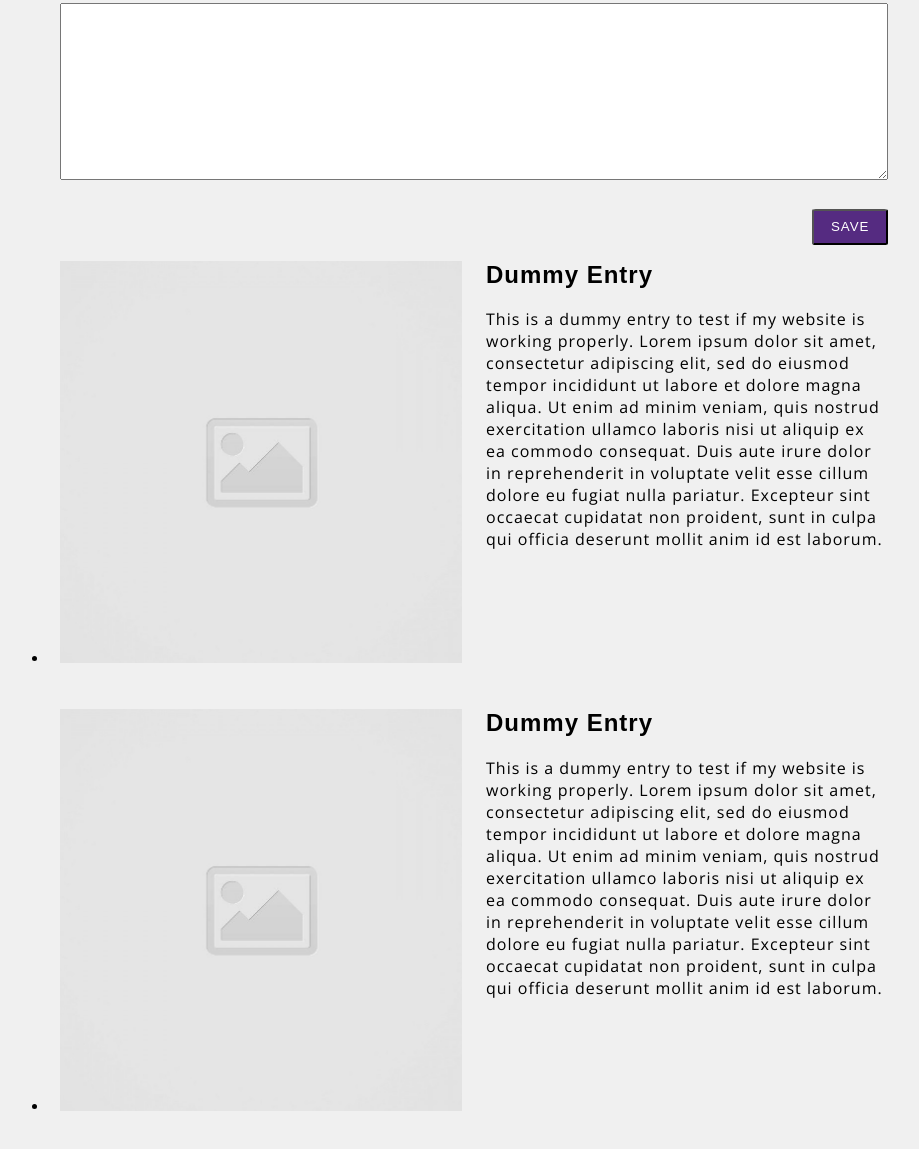
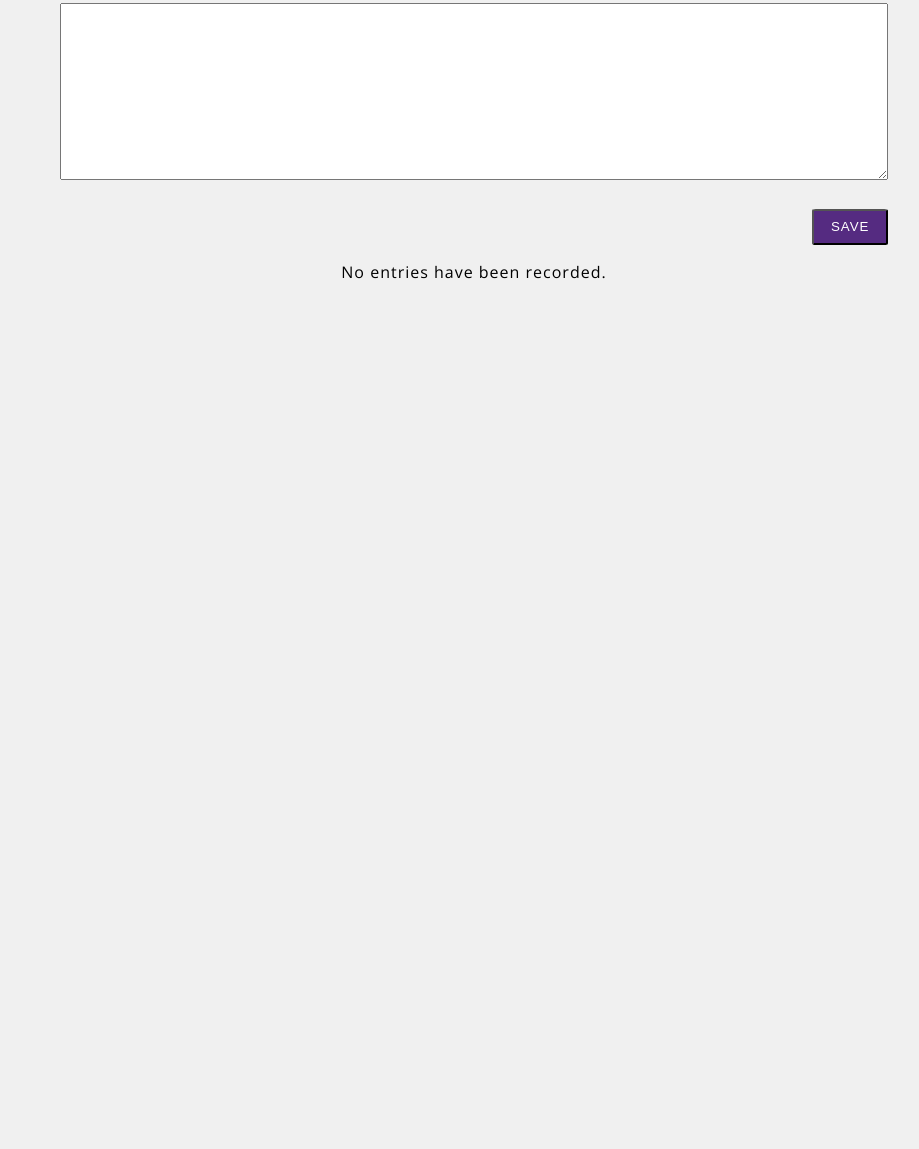
Before and after one commit to silva-tim/code-journal, a website: page index.html in a window 1280 px wide. Shown: the part 601-1750 px from the top of the page, without its empty margins (166-1085 px from the left). After the commit the page ends 916 px from the top, so only its background shows below. Drawn offline with nearby package versions, Linux system fonts and the light colour scheme; a web font is replaced by a local one.

Commit message:
Remove the example HTML entries from index.html once the user's entries are successfully being appended to the DOM on page load and replace them with a message indicating that no entries have been recorded which matches the figma. #2

```diff
--- a/css/layout.css
+++ b/css/layout.css
@@ -21,6 +21,11 @@
 .justifyright {
   display: flex;
   justify-content: flex-end;
+}
+
+.justifycenter {
+  display: flex;
+  justify-content: center;
 }
 
 button {
--- a/index.html
+++ b/index.html
@@ -66,40 +66,12 @@
       </form>
     </div>
     <div data-view="entries" class="">
-      <ul>
-        <li>
-          <div class="row">
-            <div class="column-half">
-              <img src="images/placeholder-image-square.jpg" alt="Place holder image">
-            </div>
-            <div class="column-half">
-              <h2 class="prozo alignwithimg">Dummy Entry</h2>
-              <p class="opensans">
-                This is a dummy entry to test if my website is working properly. Lorem ipsum dolor sit amet, consectetur adipiscing elit, sed do eiusmod tempor incididunt ut labore et dolore magna
-                aliqua. Ut enim ad minim veniam, quis nostrud exercitation ullamco laboris nisi ut aliquip ex ea commodo consequat. Duis
-                aute irure dolor in reprehenderit in voluptate velit esse cillum dolore eu fugiat nulla pariatur. Excepteur sint
-                occaecat cupidatat non proident, sunt in culpa qui officia deserunt mollit anim id est laborum.
-              </p>
-            </div>
-          </div>
-        </li>
-        <li>
-          <div class="row">
-            <div class="column-half">
-              <img src="images/placeholder-image-square.jpg" alt="Place holder image">
-            </div>
-            <div class="column-half">
-              <h2 class="prozo alignwithimg">Dummy Entry</h2>
-              <p class="opensans">
-                This is a dummy entry to test if my website is working properly. Lorem ipsum dolor sit amet, consectetur adipiscing elit, sed do eiusmod tempor incididunt ut labore et dolore magna
-                aliqua. Ut enim ad minim veniam, quis nostrud exercitation ullamco laboris nisi ut aliquip ex ea commodo consequat. Duis
-                aute irure dolor in reprehenderit in voluptate velit esse cillum dolore eu fugiat nulla pariatur. Excepteur sint
-                occaecat cupidatat non proident, sunt in culpa qui officia deserunt mollit anim id est laborum.
-              </p>
-            </div>
-          </div>
-        </li>
-      </ul>
+      <div class="row">
+        <div class="column-full justifycenter">
+          <p class="opensans">No entries have been recorded.</p>
+        </div>
+      </div>
+      <ul></ul>
     </div>
   </main>
   <script src="js/data.js"></script>
```
